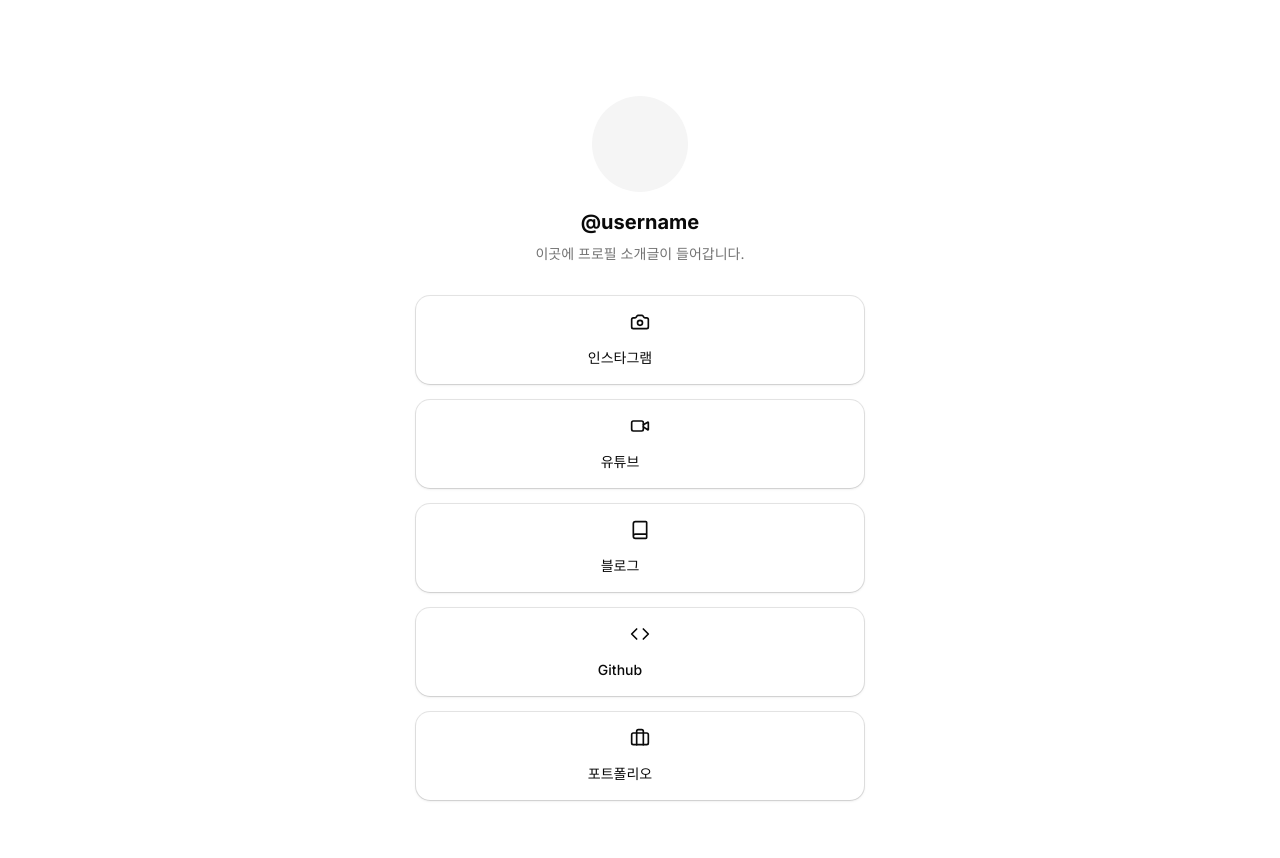
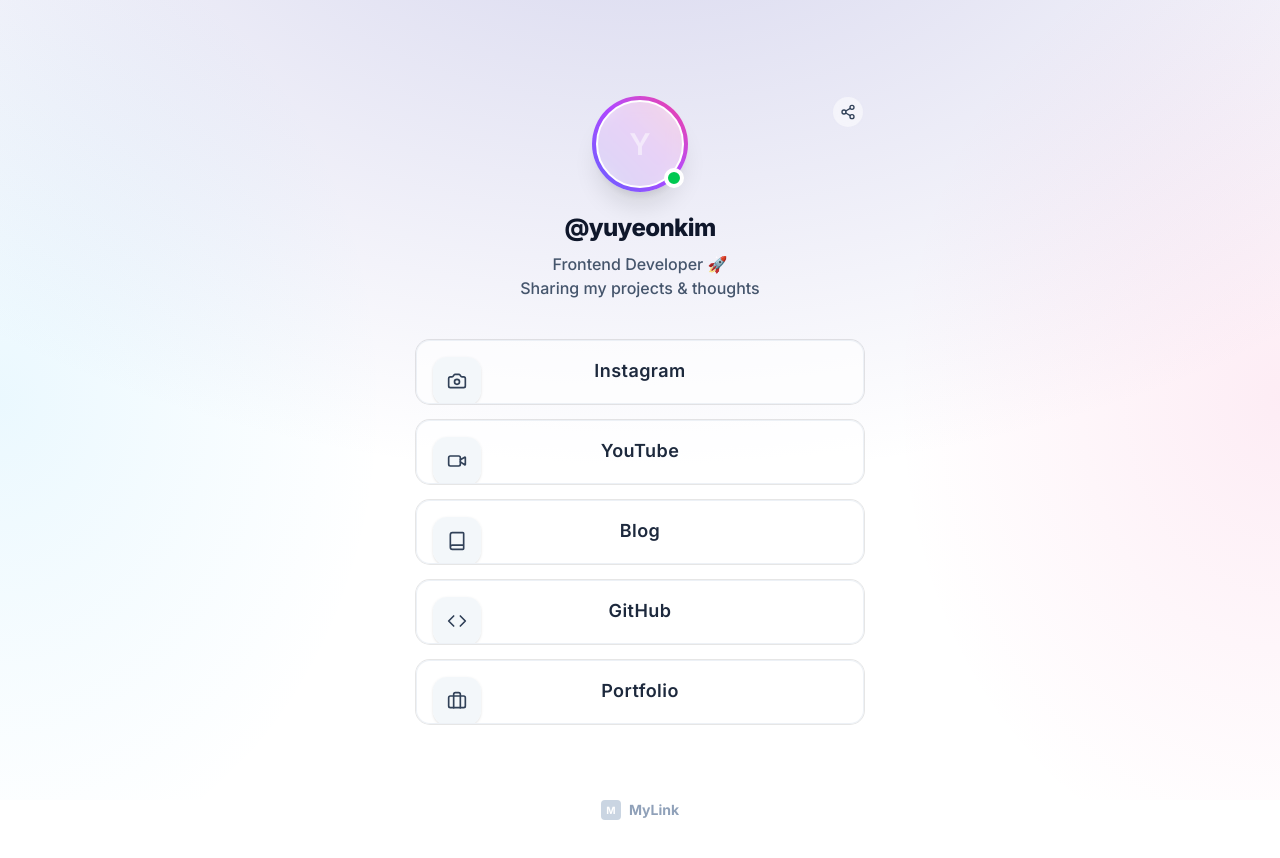
Before and after one commit to kimyuyeonn/my-link, a Next.js app: page / in a window 1280 px wide. Shown: the top 858 px of the page. Built offline with nearby package versions, Linux system fonts and the light colour scheme.

Commit message:
style: enhance link list design with premium animations and english text

```diff
--- a/app/page.tsx
+++ b/app/page.tsx
@@ -1,7 +1,8 @@
 import { dummyLinks } from "@/data/links";
 import { Card } from "@/components/ui/card";
-import { Camera, Video, Book, Code, Briefcase, Link as LinkIcon } from "lucide-react";
+import { Camera, Video, Book, Code, Briefcase, Link as LinkIcon, Share2 } from "lucide-react";
 import Link from "next/link";
+import { Button } from "@/components/ui/button";
 
 const iconMap: Record<string, React.ReactNode> = {
   instagram: <Camera className="w-5 h-5" />,
@@ -13,20 +14,45 @@
 
 export default function Page() {
   return (
-    <div className="flex min-h-svh flex-col items-center p-6 sm:p-12">
-      <div className="w-full max-w-md flex flex-col gap-8 mt-12">
-        {/* Profile Area Placeholder */}
-        <div className="flex flex-col items-center">
-          <div className="w-24 h-24 rounded-full bg-muted mb-4" />
-          <h1 className="text-xl font-bold">@username</h1>
-          <p className="text-sm text-muted-foreground mt-2 text-center">
-            이곳에 프로필 소개글이 들어갑니다.
+    <div className="relative flex min-h-svh flex-col items-center p-6 sm:p-12 overflow-hidden selection:bg-purple-500/30">
+      {/* Dynamic Background */}
+      <div className="fixed inset-0 -z-10 h-full w-full bg-white dark:bg-slate-950">
+        <div className="absolute inset-0 bg-[radial-gradient(ellipse_80%_80%_at_50%_-20%,rgba(120,119,198,0.3),rgba(255,255,255,0))] dark:bg-[radial-gradient(ellipse_80%_80%_at_50%_-20%,rgba(120,119,198,0.3),rgba(255,255,255,0))]" />
+        <div className="absolute bottom-0 right-0 top-0 hidden w-1/2 bg-[radial-gradient(ellipse_60%_60%_at_100%_50%,rgba(236,72,153,0.1),rgba(255,255,255,0))] dark:bg-[radial-gradient(ellipse_60%_60%_at_100%_50%,rgba(236,72,153,0.15),rgba(255,255,255,0))] sm:block" />
+        <div className="absolute bottom-0 left-0 top-0 hidden w-1/2 bg-[radial-gradient(ellipse_60%_60%_at_0%_50%,rgba(56,189,248,0.1),rgba(255,255,255,0))] dark:bg-[radial-gradient(ellipse_60%_60%_at_0%_50%,rgba(56,189,248,0.15),rgba(255,255,255,0))] sm:block" />
+      </div>
+
+      <div className="w-full max-w-md flex flex-col gap-10 mt-12 z-10 animate-in fade-in slide-in-from-bottom-4 duration-700">
+        {/* Profile Area */}
+        <div className="flex flex-col items-center text-center relative group">
+          <div className="absolute top-0 right-4 sm:right-0">
+            <Button variant="ghost" size="icon" className="rounded-full bg-white/50 dark:bg-black/20 backdrop-blur-md hover:bg-white/80 dark:hover:bg-black/40 text-slate-700 dark:text-slate-300 transition-all">
+              <Share2 className="w-4 h-4" />
+            </Button>
+          </div>
+
+          <div className="relative mb-5">
+            <div className="w-24 h-24 rounded-full bg-gradient-to-tr from-indigo-500 via-purple-500 to-pink-500 p-1 shadow-xl">
+              <div className="w-full h-full rounded-full border-2 border-white dark:border-slate-950 bg-muted/80 backdrop-blur-sm flex items-center justify-center overflow-hidden">
+                <span className="text-3xl font-semibold text-white/50">Y</span>
+              </div>
+            </div>
+            {/* Online indicator */}
+            <div className="absolute bottom-1 right-1 w-5 h-5 bg-green-500 border-4 border-white dark:border-slate-950 rounded-full"></div>
+          </div>
+
+          <h1 className="text-2xl font-extrabold tracking-tight text-slate-900 dark:text-slate-100">
+            @yuyeonkim
+          </h1>
+          <p className="text-base text-slate-600 dark:text-slate-400 mt-2 font-medium max-w-[280px]">
+            Frontend Developer 🚀<br/>
+            Sharing my projects & thoughts
           </p>
         </div>
 
         {/* Links Area */}
         <div className="flex flex-col gap-4">
-          {dummyLinks.map((link) => {
+          {dummyLinks.map((link, index) => {
             const Icon = link.icon ? iconMap[link.icon] : <LinkIcon className="w-5 h-5" />;
             return (
               <Link
@@ -34,13 +60,22 @@
                 href={link.url}
                 target="_blank"
                 rel="noopener noreferrer"
-                className="w-full focus:outline-none focus:ring-2 focus:ring-ring rounded-xl outline-none"
+                className="w-full focus:outline-none focus:ring-2 focus:ring-purple-500/50 rounded-2xl outline-none group animate-in slide-in-from-bottom-8 fade-in duration-700 fill-mode-both"
+                style={{ animationDelay: `${150 * (index + 1)}ms` }}
               >
-                <Card className="flex items-center p-4 transition-all duration-200 hover:scale-[1.02] hover:bg-accent hover:text-accent-foreground cursor-pointer shadow-sm">
-                  <div className="flex items-center justify-center w-10">
+                <Card className="relative flex items-center p-4 min-h-[64px] transition-all duration-300 ease-out
+                  bg-white/60 dark:bg-slate-900/40 backdrop-blur-lg border border-slate-200/60 dark:border-slate-800/60
+                  hover:-translate-y-1.5 hover:scale-[1.02] hover:bg-white/90 dark:hover:bg-slate-800/80
+                  hover:shadow-[0_10px_40px_rgb(168,85,247,0.15)] dark:hover:shadow-[0_10px_40px_rgb(168,85,247,0.1)]
+                  hover:border-purple-500/40 dark:hover:border-purple-500/40">
+
+                  {/* Icon Container - Absolute positioned to the left */}
+                  <div className="absolute left-2 sm:left-4 flex items-center justify-center w-12 h-12 rounded-xl bg-slate-100/80 dark:bg-slate-800/80 text-slate-700 dark:text-slate-300 group-hover:bg-purple-100 dark:group-hover:bg-purple-500/20 group-hover:text-purple-600 dark:group-hover:text-purple-400 group-hover:scale-110 group-hover:rotate-3 transition-all duration-300 shadow-sm">
                     {Icon}
                   </div>
-                  <div className="flex-1 text-center font-medium pr-10">
+
+                  {/* Title - Perfectly centered */}
+                  <div className="w-full text-center font-semibold text-slate-800 dark:text-slate-200 tracking-wide text-lg group-hover:text-purple-700 dark:group-hover:text-purple-300 transition-colors duration-300">
                     {link.title}
                   </div>
                 </Card>
@@ -48,6 +83,14 @@
             );
           })}
         </div>
+
+        {/* Footer logo */}
+        <div className="mt-8 mb-4 text-center">
+          <Link href="/" className="inline-flex items-center gap-2 text-sm font-bold text-slate-400 dark:text-slate-500 hover:text-slate-600 dark:hover:text-slate-300 transition-colors">
+            <div className="w-5 h-5 rounded bg-slate-300 dark:bg-slate-700 flex items-center justify-center text-[10px] text-white">M</div>
+            MyLink
+          </Link>
+        </div>
       </div>
     </div>
   );
--- a/data/links.ts
+++ b/data/links.ts
@@ -12,7 +12,7 @@
 export const dummyLinks: Link[] = [
   {
     id: "link-1",
-    title: "인스타그램",
+    title: "Instagram",
     url: "https://instagram.com",
     isActive: true,
     order: 0,
@@ -22,7 +22,7 @@
   },
   {
     id: "link-2",
-    title: "유튜브",
+    title: "YouTube",
     url: "https://youtube.com",
     isActive: true,
     order: 1,
@@ -32,8 +32,8 @@
   },
   {
     id: "link-3",
-    title: "블로그",
-    url: "https://blog.example.com",
+    title: "Blog",
+    url: "https://section.blog.naver.com/BlogHome.naver?directoryNo=0&currentPage=1&groupId=0",
     isActive: true,
     order: 2,
     createdAt: new Date().toISOString(),
@@ -42,7 +42,7 @@
   },
   {
     id: "link-4",
-    title: "Github",
+    title: "GitHub",
     url: "https://github.com/kimyuyeonn",
     isActive: true,
     order: 3,
@@ -52,7 +52,7 @@
   },
   {
     id: "link-5",
-    title: "포트폴리오",
+    title: "Portfolio",
     url: "https://portfolio.example.com",
     isActive: true,
     order: 4,
```
